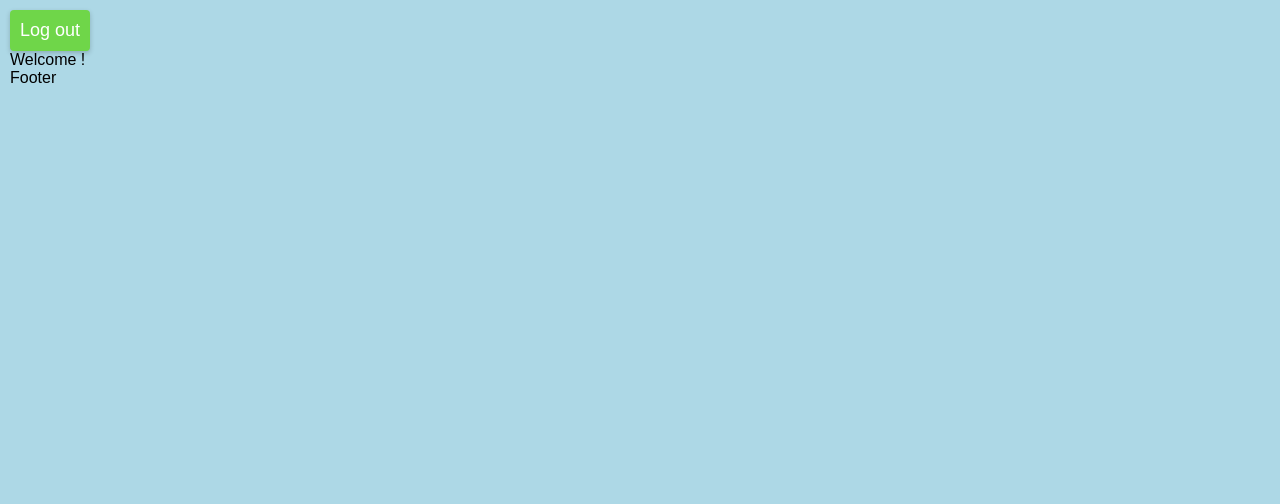
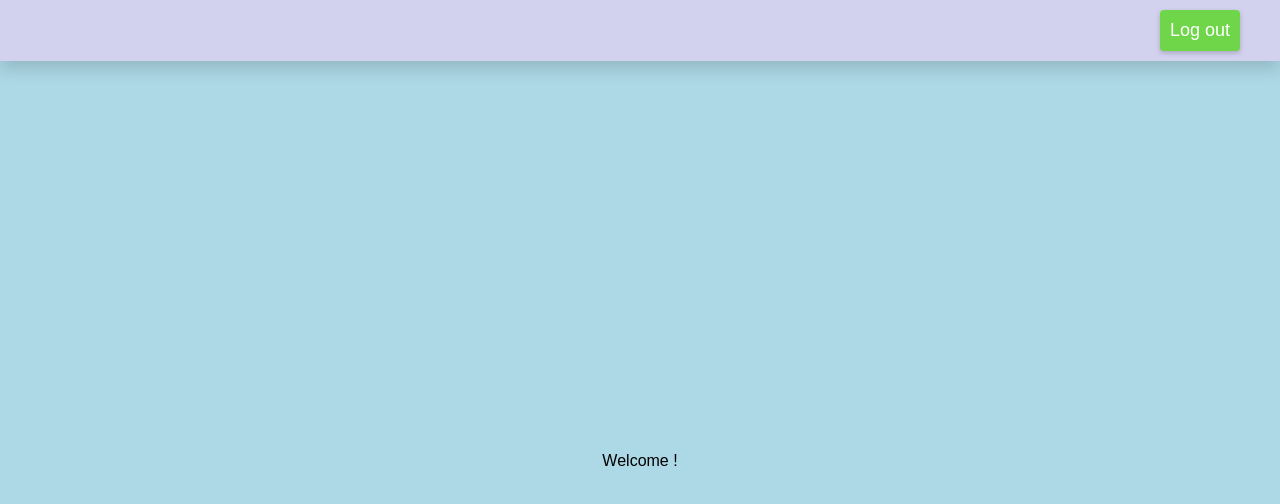
Before and after one commit to CharonTom/Login-System-React-Node-Express, a React (Create React App) app in the folder front-end/: page / in a window 1280 px wide. Shown: the top 504 px of the page. Built offline with nearby package versions, Linux system fonts and the light colour scheme; sample sign-in values are in the browser's storage.

Commit message:
page 404 done

```diff
--- a/front-end/src/App.js
+++ b/front-end/src/App.js
@@ -13,8 +13,9 @@ import Login from "./pages/auth/Login";
 import Signup from "./pages/auth/Signup";
 import Home from "./pages/home/Home";
 import Header from "./components/header/Header";
-import Footer from "./components/footer/Footer";
+//import Footer from "./components/footer/Footer";
 import { AuthContext } from "./context/authContext";
+import Error from "./pages/errorPage/errorPage";
 
 function App() {
   const { currentUser } = useContext(AuthContext);
@@ -24,7 +25,6 @@ function App() {
       <>
         <Header />
         <Outlet />
-        <Footer />
       </>
     );
   };
@@ -51,6 +51,7 @@ function App() {
         </Route>
         <Route path="/login" element={<Login />} />
         <Route path="/signup" element={<Signup />} />
+        <Route path="*" element={<Error />} />
       </>
     )
   );
--- a/front-end/src/components/footer/Footer.jsx
+++ /dev/null
@@ -1,7 +0,0 @@
-import React from "react";
-
-function Footer() {
-  return <div>Footer</div>;
-}
-
-export default Footer;
--- a/front-end/src/components/header/Header.jsx
+++ b/front-end/src/components/header/Header.jsx
@@ -7,7 +7,7 @@ function Header() {
   };
 
   return (
-    <div>
+    <div className="header">
       <button className="button" onClick={handleLogout}>
         Log out
       </button>
--- a/front-end/src/components/header/header.scss
+++ b/front-end/src/components/header/header.scss
@@ -0,0 +1,12 @@
+.header {
+  display: flex;
+  align-items: center;
+  justify-content: flex-end;
+  padding: 10px 40px;
+  box-shadow: 0 0.5rem 1rem 0 rgba(0, 0, 0, 0.15);
+  background: rgb(210, 210, 239);
+  position: sticky;
+  top: 0;
+  z-index: 100;
+  width: 100%;
+}
--- /dev/null
+++ b/front-end/src/pages/errorPage/errorPage.jsx
@@ -0,0 +1,15 @@
+import { Link } from "react-router-dom";
+
+function Error() {
+  return (
+    <div className="error">
+      <div className="error__big">404</div>
+      <div className="error__text">Oups! Page not Found....</div>
+      <Link className="button" to="/">
+        Go to homepage
+      </Link>
+    </div>
+  );
+}
+
+export default Error;
--- /dev/null
+++ b/front-end/src/pages/errorPage/errorPage.scss
@@ -0,0 +1,30 @@
+.error {
+  color: #3b7427;
+  display: flex;
+  flex-direction: column;
+  text-align: center;
+
+  &__big {
+    font-size: 288px;
+    font-weight: 700;
+    margin-top: 60px;
+  }
+
+  &__text {
+    font-size: 36px;
+    font-weight: 500;
+    margin-top: 15px;
+  }
+
+  & a {
+    text-decoration: none;
+    display: block;
+  }
+
+  & .button {
+    margin: auto;
+    margin-top: 100px;
+    margin-bottom: 100px;
+    width: fit-content;
+  }
+}
--- a/front-end/src/pages/home/Home.jsx
+++ b/front-end/src/pages/home/Home.jsx
@@ -1,7 +1,7 @@
 import React from "react";
 
 function Home() {
-  return <div>Welcome !</div>;
+  return <div className="main__home">Welcome !</div>;
 }
 
 export default Home;
--- a/front-end/src/pages/home/home.scss
+++ b/front-end/src/pages/home/home.scss
@@ -0,0 +1,8 @@
+.main {
+  &__home {
+    height: 100vh;
+    display: flex;
+    align-items: center;
+    justify-content: center;
+  }
+}
--- a/front-end/src/sass/base.scss
+++ b/front-end/src/sass/base.scss
@@ -5,7 +5,6 @@
 html {
   margin: 0;
   padding: 0;
-  max-width: 1440px;
   font-family: "Montserrat", sans-serif;
 }
 
@@ -15,7 +14,7 @@ html {
 
 body {
   margin: 0px;
-  padding: 10px;
+  padding: 0px;
   background-color: lightblue;
 }
 
--- a/front-end/src/sass/main.scss
+++ b/front-end/src/sass/main.scss
@@ -3,3 +3,5 @@
 @import "../components/button/button.scss";
 @import "../components/popup/popup.scss";
 @import "../pages/home/home.scss";
+@import "../components/header/header.scss";
+@import "../pages/errorPage/errorPage.scss";
```
Also changed, not shown: front-end/src/components/footer/footer.scss (deleted).
